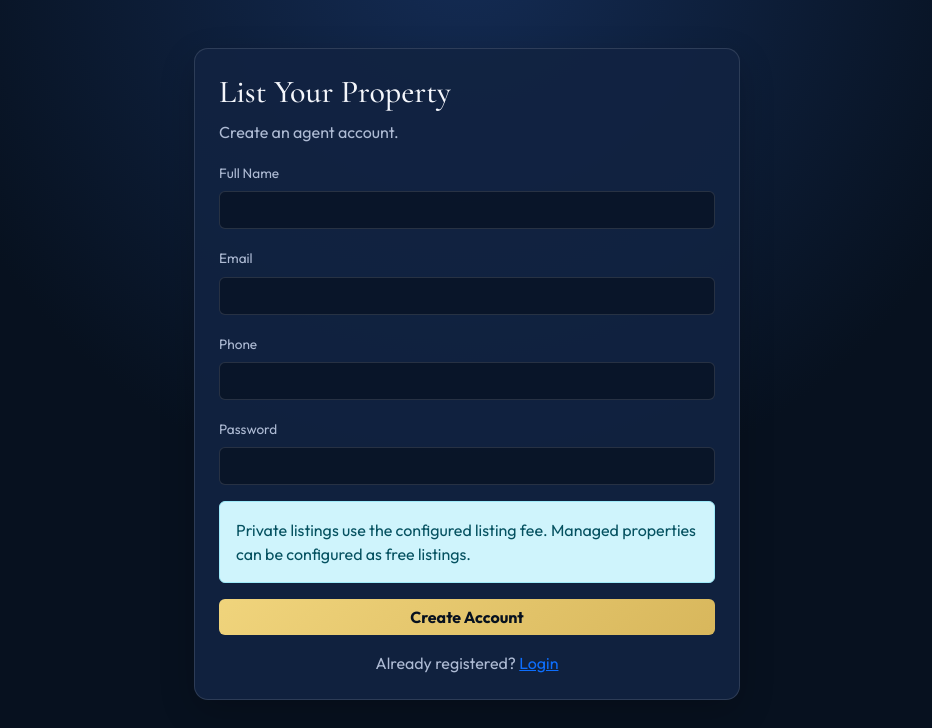
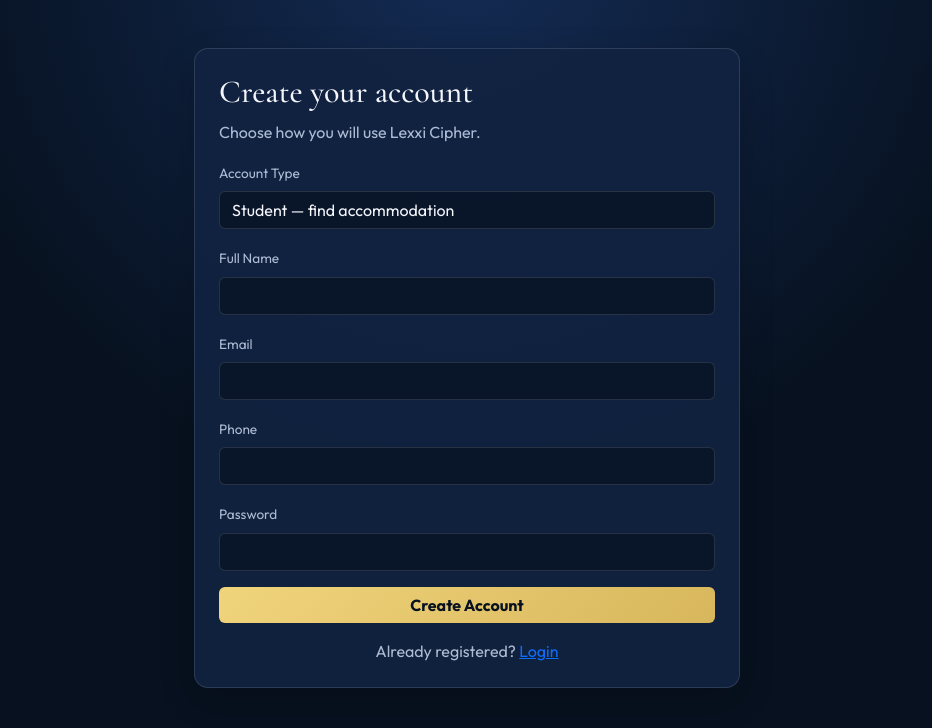
Before and after one commit to tarieciphertech/homebridge, a Flask app: page /register in a window 1280 px wide. Shown: the part 59-787 px from the top of the page, without its empty margins (173-1105 px from the left). After the commit the page ends 747 px from the top, so only its background shows below. Run offline with Flask 3, Linux system fonts and the light colour scheme; some libraries are stand-ins or nearby versions.

Commit message:
Update registration UI for students and landlords

```diff
--- a/app/templates/auth/register.html
+++ b/app/templates/auth/register.html
@@ -1 +1,15 @@
-{% extends 'base.html' %}{% block title %}Register{% endblock %}{% block content %}<div class="container py-5"><div class="row justify-content-center"><div class="col-md-6"><div class="card p-4"><h2>List Your Property</h2><p class="text-muted">Create an agent account.</p><form method="post"><label class="form-label">Full Name</label><input class="form-control mb-3" name="name" required><label class="form-label">Email</label><input class="form-control mb-3" type="email" name="email" required><label class="form-label">Phone</label><input class="form-control mb-3" name="phone" required><label class="form-label">Password</label><input class="form-control mb-3" type="password" name="password" minlength="6" required><div class="alert alert-info">Private listings use the configured listing fee. Managed properties can be configured as free listings.</div><button class="btn btn-gold w-100">Create Account</button></form><p class="text-center text-muted mt-3 mb-0">Already registered? <a href="{{url_for('auth.login')}}">Login</a></p></div></div></div></div>{% endblock %}
+{% extends 'base.html' %}
+{% block title %}Create Account · Lexxi Cipher{% endblock %}
+{% block content %}
+<div class="container py-5"><div class="row justify-content-center"><div class="col-md-6"><div class="card p-4">
+<h2>Create your account</h2><p class="text-muted">Choose how you will use Lexxi Cipher.</p>
+<form method="post">
+<label class="form-label">Account Type</label><select class="form-select mb-3" name="role" required><option value="student">Student — find accommodation</option><option value="landlord">Landlord — list and manage property</option></select>
+<label class="form-label">Full Name</label><input class="form-control mb-3" name="name" required>
+<label class="form-label">Email</label><input class="form-control mb-3" type="email" name="email" required>
+<label class="form-label">Phone</label><input class="form-control mb-3" name="phone">
+<label class="form-label">Password</label><input class="form-control mb-3" type="password" name="password" minlength="6" required>
+<button class="btn btn-gold w-100">Create Account</button>
+</form><p class="text-center text-muted mt-3 mb-0">Already registered? <a href="{{url_for('auth.login')}}">Login</a></p>
+</div></div></div></div>
+{% endblock %}
```
